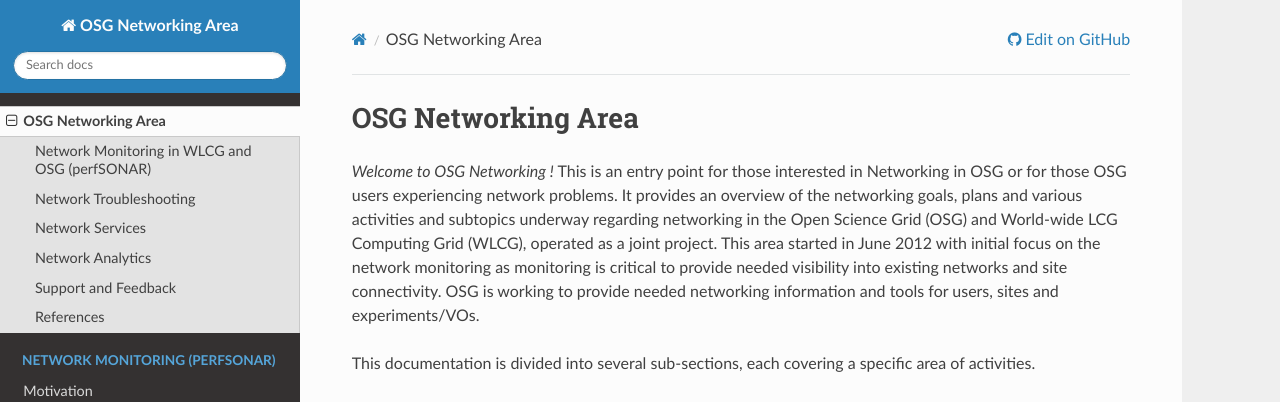
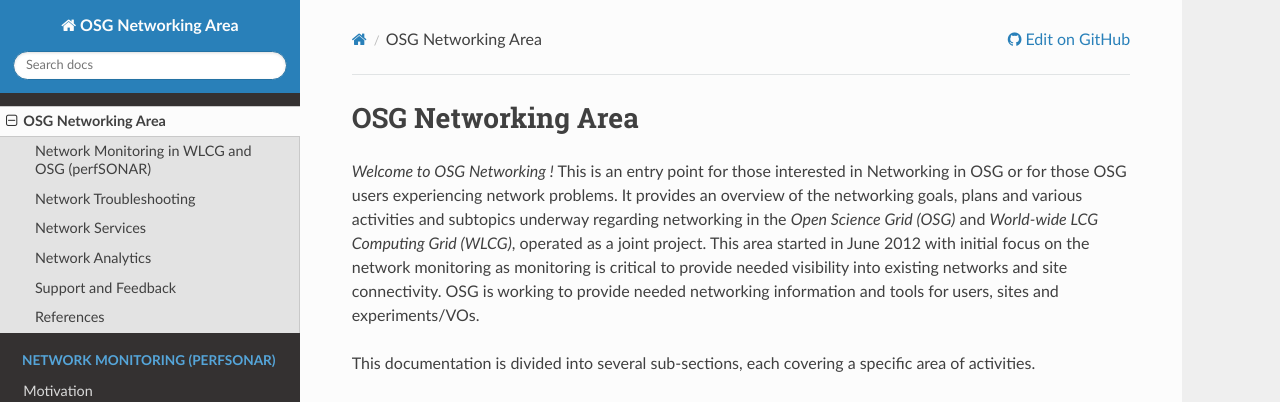
Before and after one commit to osg-htc/networking, an MkDocs documentation site: the page built from docs/index.md, in a window 1280 px wide and 900 px high. Shown: the top 402 px of the window. Built offline with MkDocs 1.6.1, drawn with Linux system fonts in a browser that asks for light colours; nearby versions of some CDN libraries; old or Windows-style settings are respelled for this version of MkDocs.

Commit message:
Update index.md

```diff
--- a/docs/index.md
+++ b/docs/index.md
@@ -1,7 +1,7 @@
 OSG Networking Area
 ===================
 
-*Welcome to OSG Networking !* This is an entry point for those interested in Networking in OSG or for those OSG users experiencing network problems. It provides an overview of the networking goals, plans and various activities and subtopics underway regarding networking in the Open Science Grid (OSG) and World-wide LCG Computing Grid (WLCG), operated as a joint project. This area started in June 2012 with initial focus on the network monitoring as monitoring is critical to provide needed visibility into existing networks and site connectivity. OSG is working to provide needed networking information and tools for users, sites and experiments/VOs.
+*Welcome to OSG Networking !* This is an entry point for those interested in Networking in OSG or for those OSG users experiencing network problems. It provides an overview of the networking goals, plans and various activities and subtopics underway regarding networking in the *Open Science Grid (OSG)* and *World-wide LCG Computing Grid (WLCG)*, operated as a joint project. This area started in June 2012 with initial focus on the network monitoring as monitoring is critical to provide needed visibility into existing networks and site connectivity. OSG is working to provide needed networking information and tools for users, sites and experiments/VOs.
 
 This documentation is divided into several sub-sections, each covering a specific area of activities.
 
```
